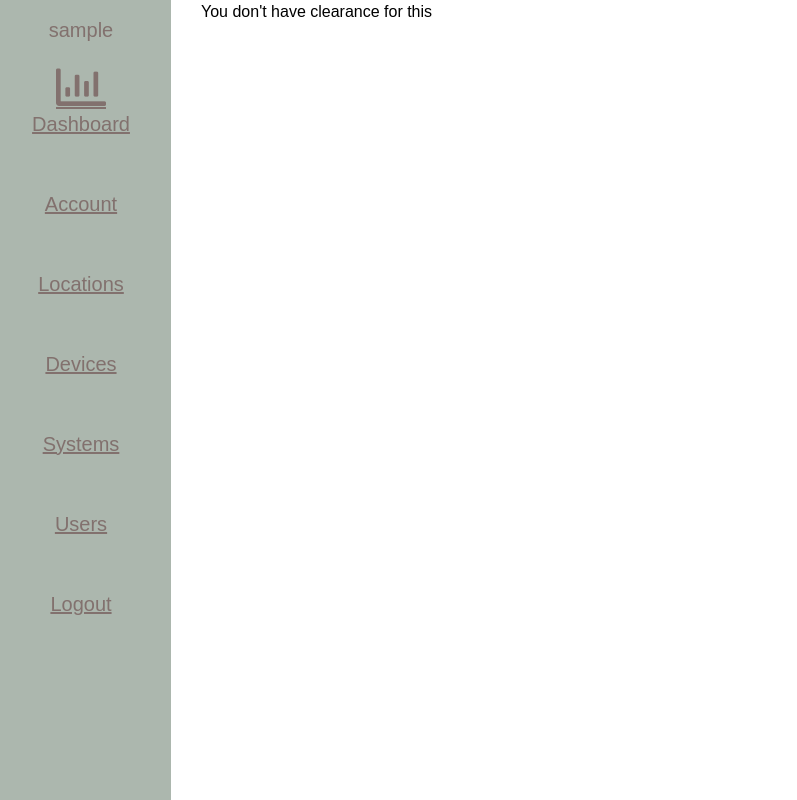
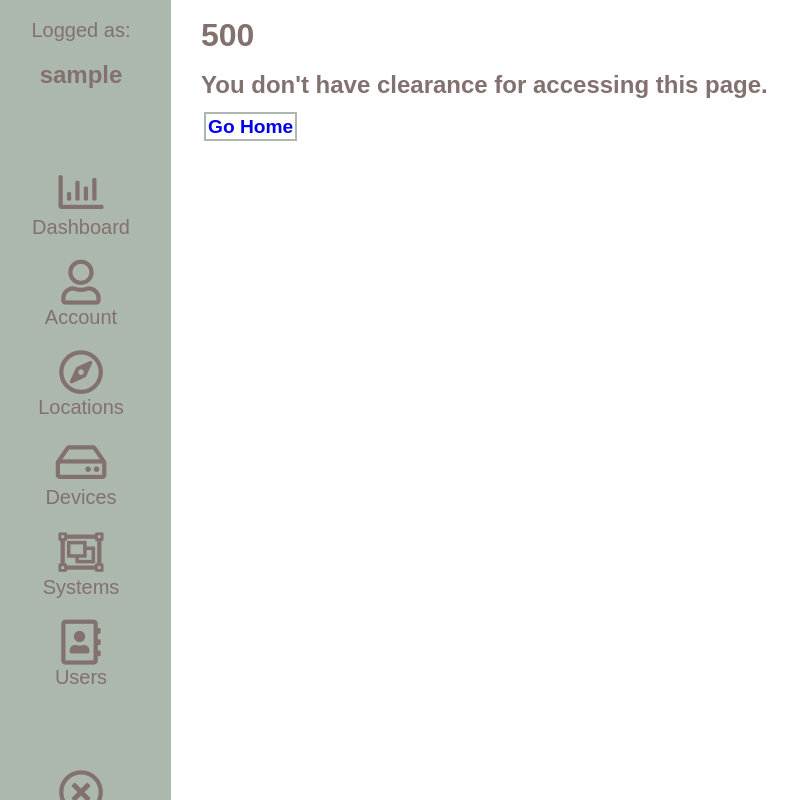
Before and after one commit to FilipaBarros/SIBD, a PHP site: page /partials/500.php in a window 1280 px wide. Shown: the whole page, without its empty margins (9-806 px from the left). Run offline with PHP 8.4, Linux system fonts and the light colour scheme; the visitor is signed in with stand-in values (Sample User, id 1).

Commit message:
more css

```diff
--- a/devices/associate_category.php
+++ b/devices/associate_category.php
@@ -14,7 +14,7 @@
     ?>
 
 </section>
-<a href="devices.php"><button type="button">Finish</button></a>
+<a class='btn' href="devices.php"><button type="button">Finish</button></a>
 
 <?php
 }
--- a/devices/create_actuator.php
+++ b/devices/create_actuator.php
@@ -15,7 +15,7 @@
         <input type="hidden" name="devId" value="<?=$devId?>">
         <input type="submit" value="Create">
     </form>
-    <a href="associate_category.php?devId=<?=$devId?>"><button type="button">Continue</button></a>
+    <a class='btn' href="associate_category.php?devId=<?=$devId?>"><button type="button">Continue</button></a>
 
 </section>
 
--- a/devices/create_sensor.php
+++ b/devices/create_sensor.php
@@ -16,7 +16,7 @@
         <input type="hidden" name="devId" value="<?=$devId?>">
         <input type="submit" value="Create">
     </form>
-    <a href="create_actuator.php?devId=<?=$devId?>"><button type="button">Continue</button></a>
+    <a class='btn' href="create_actuator.php?devId=<?=$devId?>"><button type="button">Continue</button></a>
 
 </section>
 
--- a/devices/delete_device.php
+++ b/devices/delete_device.php
@@ -23,8 +23,8 @@
 You are going to delete the device with ID: <?php echo $dev_details["devid"] ?> - Name: <?php echo $dev_details["devname"] ?>
 </h2>
 
-<a href="actions/action_delete_device.php?id=<?php echo $dev_details["devid"] ?>">Delete</a>
-<a href="devices.php">Go Back</a>
+<a class='btn' href="actions/action_delete_device.php?id=<?php echo $dev_details["devid"] ?>">Delete</a>
+<a class='btn' href="devices.php">Go Back</a>
 
 
 <?php include('../partials/footer.php'); ?>
--- a/devices/details_device.php
+++ b/devices/details_device.php
@@ -161,7 +161,7 @@
             echo "</tr>";
         }
     }
-    echo "<tr><a href='create_sensor.php?id=".$device_id."'>Add Sensor</a></tr>";
+    echo "<tr><a class='btn' href='create_sensor.php?id=".$device_id."'>Add Sensor</a></tr>";
     echo "</tr>";
     echo "</table>";
 
@@ -188,7 +188,7 @@
             echo "</tr>";
         }
     }
-    echo "<tr><a href='create_actuator.php?id=".$device_id."'>Add Actuator</a></tr>";
+    echo "<tr><a class='btn' href='create_actuator.php?id=".$device_id."'>Add Actuator</a></tr>";
     echo "</tr>";
     echo "</table>";
 
--- a/locations/delete_location.php
+++ b/locations/delete_location.php
@@ -14,8 +14,8 @@ $dev_details = $statement->fetchAll()[0];
 You are going to delete the location with ID: <?php echo $dev_details["locid"] ?> - Country: <?php echo $dev_details["country"] ?> - city: <?php echo $dev_details["city"] ?> - Zip: <?php echo $dev_details["zip"] ?> - Street: <?php echo $dev_details["street"] ?> - Building: <?php echo $dev_details["building"] ?> - Floordesc: <?php echo $dev_details["floordesc"] ?> - Room: <?php echo $dev_details["room"] ?>
 </h2>
 
-<a href="actions/action_delete_location.php?id=<?php echo $dev_details["locid"] ?>">Delete</a>
-<a href="locations.php">Go Back</a>
+<a class='btn' href="actions/action_delete_location.php?id=<?php echo $dev_details["locid"] ?>">Delete</a>
+<a class='btn' href="locations.php">Go Back</a>
 
 
 <?php include('../partials/footer.php'); ?>
--- a/locations/locations.php
+++ b/locations/locations.php
@@ -48,7 +48,7 @@ foreach ($res as $row) {
 
 
     if($check==1){
-        echo " <td><a href='edit_location.php?id=" . $row[0] . "'>Edit</a>";
+        echo " <td><a class='btn' href='edit_location.php?id=" . $row[0] . "'>Edit</a>";
     }
      echo "<br>";
     echo "</tr>";
--- a/partials/404.php
+++ b/partials/404.php
@@ -2,9 +2,11 @@
 include('../partials/header.php');
 ?>
 
+<h1>404</h1>
+
 <h2>Page Not Found</h2>
 
-<h3><a href="/SIBD">Go Home</a></h3>
+<h3><a class='btn' href="/SIBD">Go Home</a></h3>
 
 <?php
 include('../partials/footer.php');
--- a/partials/500.php
+++ b/partials/500.php
@@ -1,8 +1,13 @@
 <?php
 include('../partials/header.php');
+?>
 
-echo "You don't have clearance for this";
+<h1>500</h1>
 
+<h2>You don't have clearance for accessing this page.</h2>
 
+<h3><a class='btn' href="/SIBD">Go Home</a></h3>
+
+<?php
 include('../partials/footer.php');
 ?>
--- a/partials/header.php
+++ b/partials/header.php
@@ -14,13 +14,17 @@
     $url = $_SERVER['REQUEST_URI'];
     if (isset($_SESSION['username'])) { ?>
         <ul class="navbar">
-            <li class = "username"><span><?= $_SESSION['username'] ?></span></li>
+            <li class = "username">Logged as:<br><h3><?= $_SESSION['username'] ?></h3></li>
+            <br>
+            <br>
             <li><a class="a-dashboard" href = "<?php echo '/SIBD' ?>/welcome_page.php"><br>Dashboard</a></li>
             <li><a class="a-account" href = "<?php echo '/SIBD' ?>/welcome_page.php"><br>Account</a></li>
             <li><a class="a-locations" href = "<?php echo '/SIBD' ?>/locations/locations.php"><br>Locations</a></li>
             <li><a class="a-devices" href = "<?php echo '/SIBD' ?>/devices/devices.php"><br>Devices</a></li>
             <li><a class="a-systems" href = "<?php echo '/SIBD' ?>/systems/systems.php"><br>Systems</a></li>
             <li><a class="a-users" href = "<?php echo '/SIBD' ?>/users/users.php"><br>Users</a></li>
+            <br>
+            <br>
             <li><a class="a-logout" href = "<?php echo '/SIBD' ?>/users/actions/action_logout.php"><br>Logout</a></li>
         </ul>
         <div class="main">
--- a/resources/style.css
+++ b/resources/style.css
@@ -35,6 +35,18 @@ h3 {
     font-size: 1.2em
 }
 
+.btn {
+    border: 2px solid #acb7ae;
+    padding: 2px;
+    margin: 3px;
+    text-align: center;
+    text-decoration: none;
+}
+
+.btn:hover{
+    background: #acb7ae;
+}
+
 .main {
     margin-top: 0px;
     padding-top: 0px;
@@ -58,9 +70,47 @@ h3 {
     width: 180px; /*only way I could find of fixing it*/
 }
 
+.navbar a {
+    text-decoration: none;
+}
+
 .a-dashboard:before {
-    font-size: 50px;
+    font-size: 45px;
     content: "\f080";
+	font-family: fontawesome;
+}
+
+.a-account:before {
+    font-size: 45px;
+    content: "\f007";
+	font-family: fontawesome;
+}
+
+.a-locations:before {
+    font-size: 45px;
+    content: "\f14e";
+	font-family: fontawesome;
+}
+
+.a-devices:before {
+    font-size: 45px;
+    content: "\f0a0";
+	font-family: fontawesome;
+}
+.a-systems:before {
+    font-size: 45px;
+    content: "\f247";
+	font-family: fontawesome;
+}
+.a-users:before{
+    font-size: 45px;
+    content: "\f2b9";
+	font-family: fontawesome;
+}
+
+.a-logout:before{
+    font-size: 45px;
+    content: "\f057";
 	font-family: fontawesome;
 }
 
@@ -104,6 +154,11 @@ h3 {
     font-size: 125%;
 
 }
+
+.box h1 {
+    color: #e4decd;
+}
+
 .graph {
     grid-column: span 2;
 }
--- a/systems/delete_system.php
+++ b/systems/delete_system.php
@@ -21,8 +21,8 @@ $dev_details = $statement->fetchAll()[0];
 You are going to delete the system with ID: <?php echo $dev_details["sysid"] ?> - System Description: <?php echo $dev_details["sysdescription"] ?>
 </h2>
 
-<a href="actions/action_delete_system.php?id=<?php echo $dev_details["sysid"] ?>">Delete</a>
-<a href="systems.php">Go Back</a>
+<a class='btn' href="actions/action_delete_system.php?id=<?php echo $dev_details["sysid"] ?>">Delete</a>
+<a class='btn' href="systems.php">Go Back</a>
 
 
 <?php include('../partials/footer.php'); ?>
--- a/users/delete_user.php
+++ b/users/delete_user.php
@@ -24,8 +24,8 @@ $user_details = $statement->fetchAll()[0];
 You are going to delete the user with ID: <?php echo $user_details["userid"] ?> - Name: <?php echo $user_details["username"] ?>
 </h2>
 
-<a href="actions/action_delete_user.php?id=<?php echo $user_details["userid"] ?>">Delete</a>
-<a href="devices.php">Go Back</a>
+<a class='btn' href="actions/action_delete_user.php?id=<?php echo $user_details["userid"] ?>">Delete</a>
+<a class='btn' href="devices.php">Go Back</a>
 
 
 <?php include('../partials/footer.php'); ?>
--- a/users/users.php
+++ b/users/users.php
@@ -47,8 +47,8 @@ foreach ($_SESSION["systems"] as $sysid => $permision) {
             echo "<td> " . $row[$j] . " </td>"; // gives the current item of the current attribute
         }
         if($userPerm==3){
-        echo "  <td><a href='edit_permissions.php?id=" . $row[0] . "&sys=".$sysid."'>Edit</a>";
-        echo "  <a href='delete_user.php?id=" . $row[0] . "&sys=".$sysid. "'>Delete</a></td>";
+        echo "  <td><a class='btn' href='edit_permissions.php?id=" . $row[0] . "&sys=".$sysid."'>Edit</a>";
+        echo "  <a class='btn' href='delete_user.php?id=" . $row[0] . "&sys=".$sysid. "'>Delete</a></td>";
         }
 
         echo "<br>";
```
Also changed, not shown: devices/devices.php (+6 -8 lines), systems/systems.php (+10 -10 lines), welcome_page.php (+12 -12 lines).
